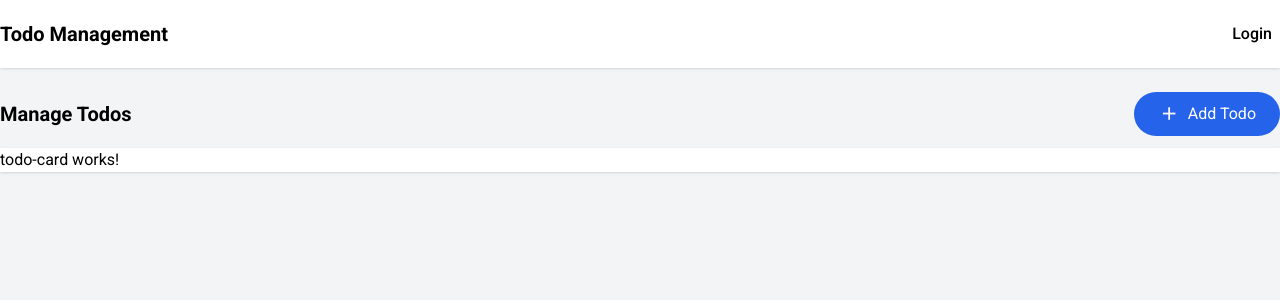
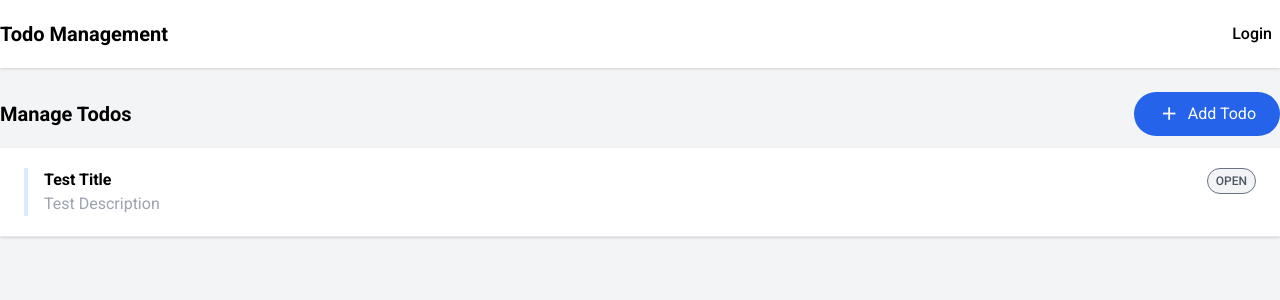
Before and after one commit to joaodos3v/angular_todo_management_app, an Angular app: page /todo in a window 1280 px wide. Shown: the top 300 px of the page. Built offline with nearby package versions, Linux system fonts and the light colour scheme.

Commit message:
feat: create todo-card component (35:33)

```diff
--- /dev/null
+++ b/src/app/core/services/todo.service.ts
@@ -0,0 +1,15 @@
+import { Injectable } from '@angular/core';
+import { ITodo } from '../models/todo.model';
+
+@Injectable({
+  providedIn: 'root',
+})
+export class TodoService {
+  private todos: ITodo[] = [{ id: 1, title: 'Test Title', description: 'Test Description', status: 'OPEN' }];
+
+  constructor() {}
+
+  getAllTodos() {
+    return this.todos;
+  }
+}
--- a/src/app/pages/todo/todo.component.html
+++ b/src/app/pages/todo/todo.component.html
@@ -8,6 +8,8 @@
   </div>
 
   <div class="mt-3 bg-white shadow">
-    <app-todo-card></app-todo-card>
+    @for (todo of todos; track $index) {
+    <app-todo-card [type]="todo.status" [todo]="todo"></app-todo-card>
+    }
   </div>
 </div>
--- a/src/app/pages/todo/todo.component.ts
+++ b/src/app/pages/todo/todo.component.ts
@@ -1,5 +1,7 @@
-import { Component } from '@angular/core';
+import { Component, OnInit } from '@angular/core';
 import { TodoCardComponent } from '../../shared/components/todo-card/todo-card.component';
+import { TodoService } from '../../core/services/todo.service';
+import { ITodo } from '../../core/models/todo.model';
 
 @Component({
   selector: 'app-todo',
@@ -8,6 +10,18 @@ import { TodoCardComponent } from '../../shared/components/todo-card/todo-card.c
   templateUrl: './todo.component.html',
   styleUrl: './todo.component.scss',
 })
-export class TodoComponent {
+export class TodoComponent implements OnInit {
+  todos: ITodo[] = [];
+
+  constructor(private todoService: TodoService) {}
+
+  ngOnInit(): void {
+    this.getAllTodos();
+  }
+
+  getAllTodos() {
+    this.todos = this.todoService.getAllTodos();
+  }
+
   openSlidePanel() {}
 }
--- a/src/app/shared/components/todo-card/todo-card.component.html
+++ b/src/app/shared/components/todo-card/todo-card.component.html
@@ -1 +1,10 @@
-<p>todo-card works!</p>
+<div class="flex justify-between gap-10 py-5 px-6 cursor-pointer hover:bg-gray-100 relative border-b border-gray-200">
+  <div class="border-l-4 border-blue-100 pl-4">
+    <h4 class="font-bold">{{ todo.title }}</h4>
+    <p class="text-gray-400 h-6 overflow-y-hidden">{{ todo.description }}</p>
+  </div>
+
+  <div>
+    <div class="bg-gray-100 border border-gray-500 text-gray-600 text-xs font-medium p-1 px-2 rounded-full">OPEN</div>
+  </div>
+</div>
```
Also changed, not shown: src/app/core/models/todo.model.ts (added, +10 -0 lines), src/app/shared/components/todo-card/todo-card.component.ts (+8 -3 lines), 1 other file (tests, documents, lock files or other folders).
